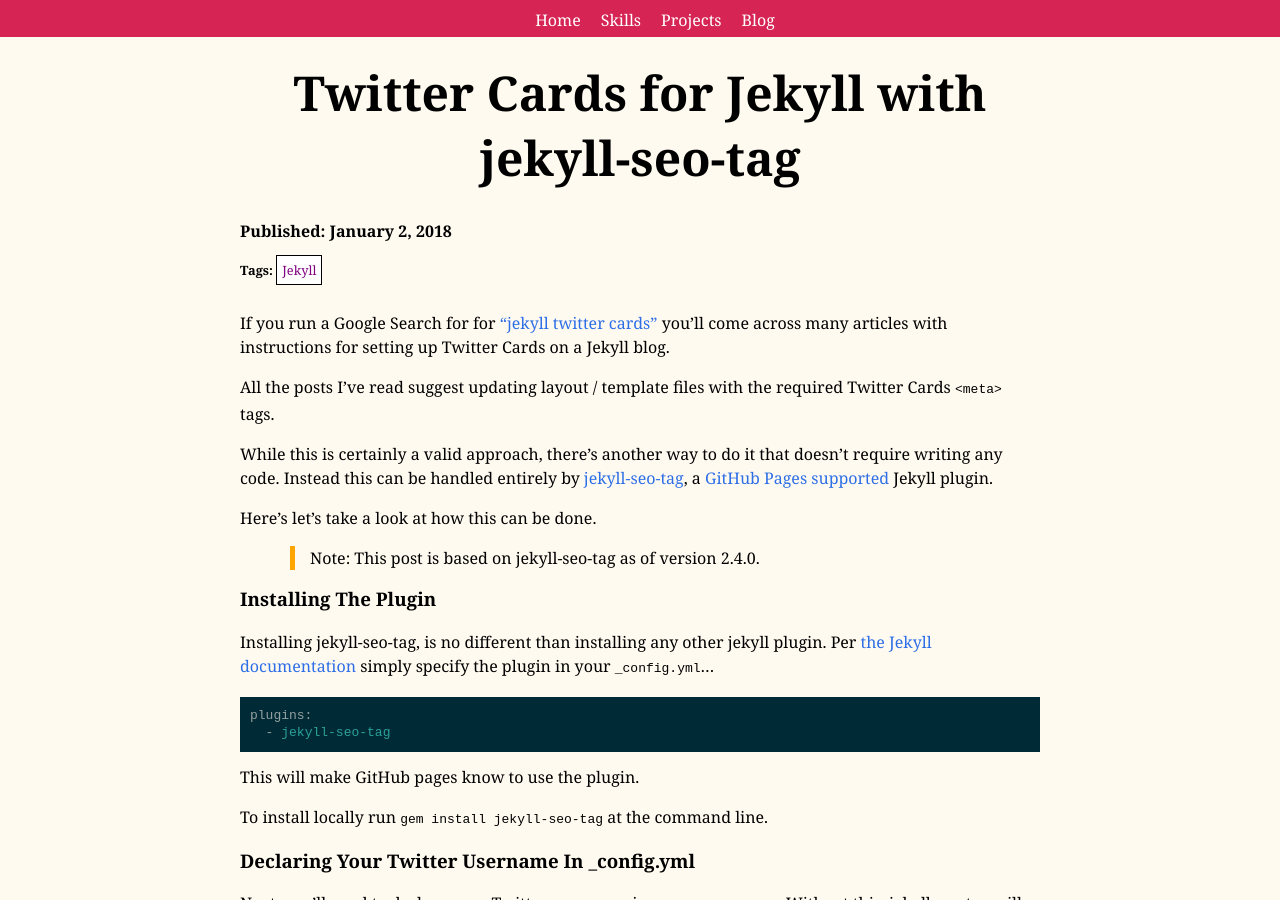
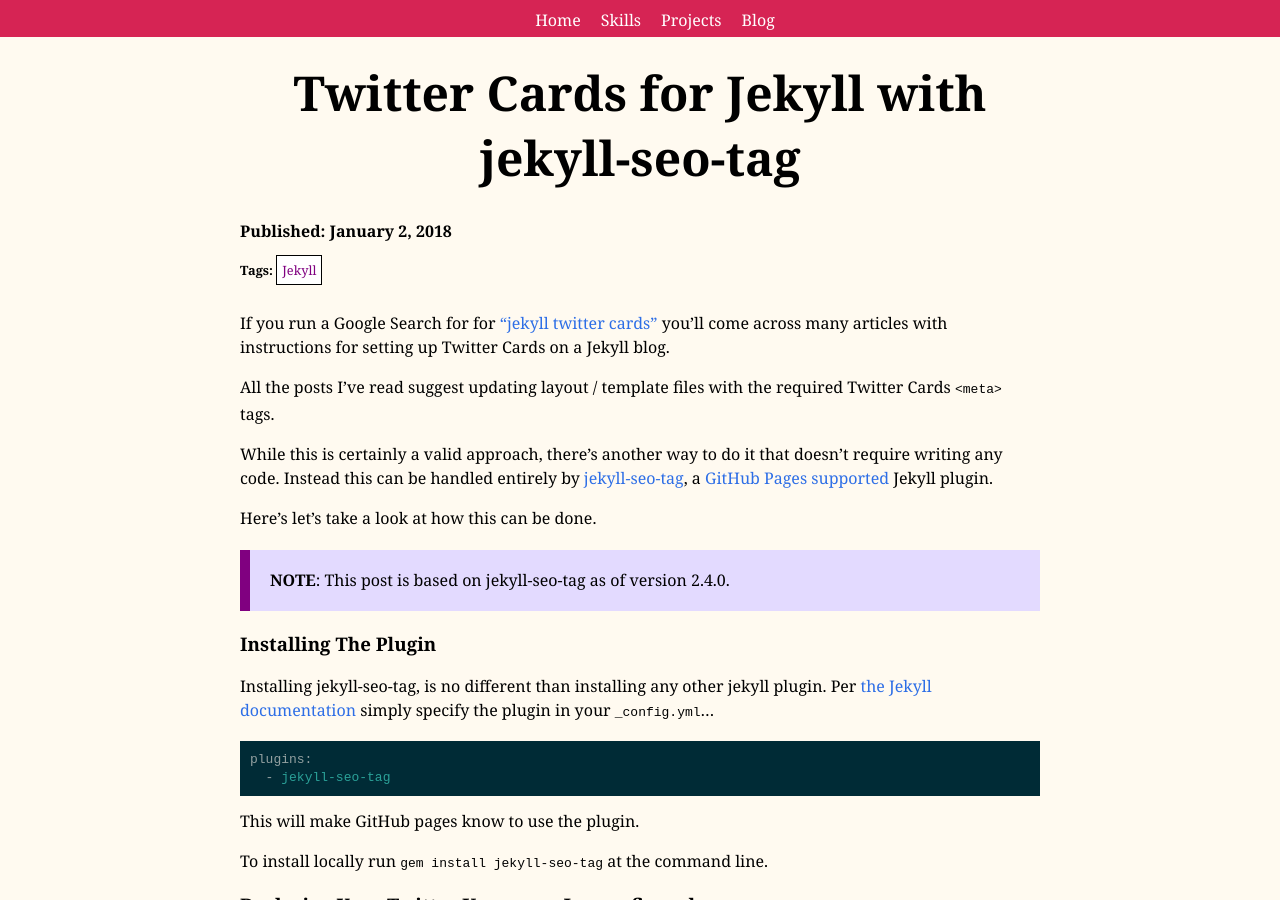
Before and after one commit to mpchadwick/mpchadwick.github.io, a Jekyll site: the page built from _posts/2018-01-02-twitter-cards-for-jekyll-with-jekyll-seo-tag.md, in a window 1280 px wide and 900 px high. Built offline with Jekyll 4.4.1, drawn with Linux system fonts in a browser that asks for light colours; comment, search, counter and statistics services are not loaded.

```diff
--- a/_posts/2018-01-02-twitter-cards-for-jekyll-with-jekyll-seo-tag.md
+++ b/_posts/2018-01-02-twitter-cards-for-jekyll-with-jekyll-seo-tag.md
@@ -15,9 +15,11 @@ While this is certainly a valid approach, there's another way to do it that does
 
 Here's let's take a look at how this can be done.
 
-> Note: This post is based on jekyll-seo-tag as of version 2.4.0.
+<!-- excerpt_separator -->
 
-<!-- excerpt_separator -->
+<div class="tout tout--secondary">
+<p><strong>NOTE</strong>: This post is based on jekyll-seo-tag as of version 2.4.0.</p>
+</div>
 
 ### Installing The Plugin
 
```
